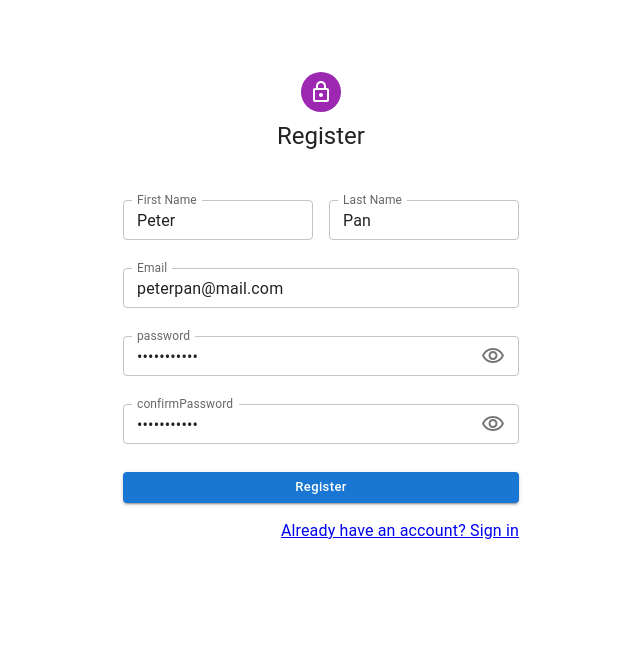
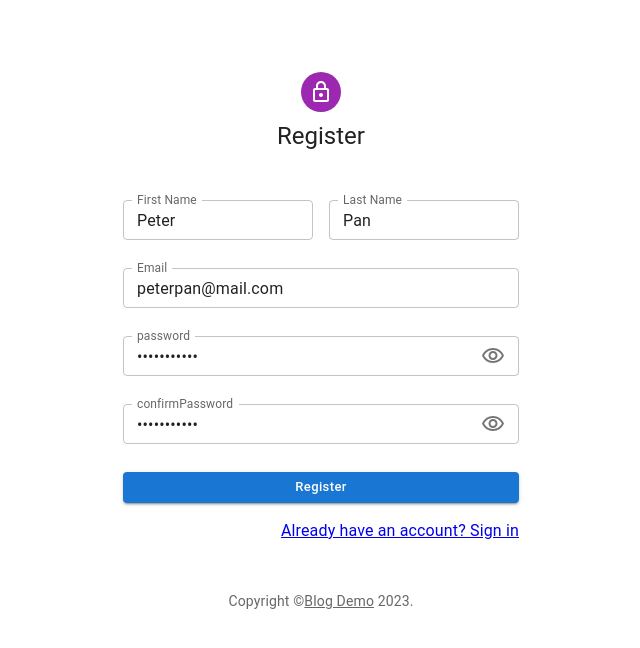
Before and after one commit to RahulTejpal/NewBlog, a React (Create React App) app in the folder client/: page /register in a window 1280 px wide. Shown: the top 648 px of the page, without its empty margins (319-959 px from the left). Built offline with nearby package versions, Linux system fonts and the light colour scheme.

Commit message:
Copyright page

```diff
--- /dev/null
+++ b/client/src/components/Copyright.jsx
@@ -0,0 +1,12 @@
+import React from 'react'
+import {Link, Typography} from '@mui/material'
+
+export default function Copyright(){
+    return (
+        <Typography variant="body2" color="textSecondary" align="center">
+            {'Copyright ©'}
+            <Link color="inherit" href='/'>Blog Demo</Link>{' '}
+            {new Date().getFullYear()}{'.'}
+        </Typography>
+    )
+}
--- a/client/src/pages/Register.jsx
+++ b/client/src/pages/Register.jsx
@@ -7,6 +7,7 @@ import {
 
 import {useNavigate, Link} from 'react-router-dom'
 import {toast} from 'react-toastify'
+import Copyright from '../components/Copyright'
 
 import LockOutlinedIcon from '@mui/icons-material/LockOutlined';
 import VisibilityOutlinedIcon from '@mui/icons-material/VisibilityOutlined';
@@ -57,7 +58,7 @@ export default function Register(){
 
         <Box
             sx={{
-                marginTop: 8,display: 'flex',
+                marginTop: 8,display: 'flex', mb: 6,
                 flexDirection: 'column', alignItems: 'center'
             }}
         >
@@ -136,6 +137,7 @@ export default function Register(){
             </Grid>
             </Grid>
         </Box>
+        <Copyright sx={{mt:4}} />
 
        </Container>
     )
```
